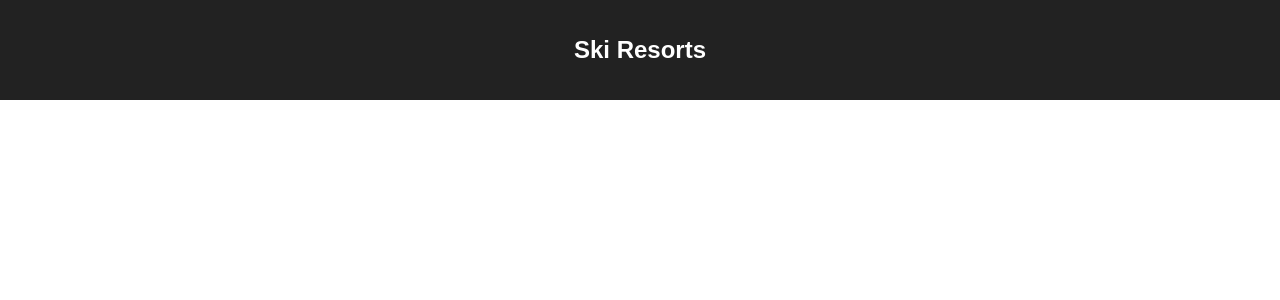
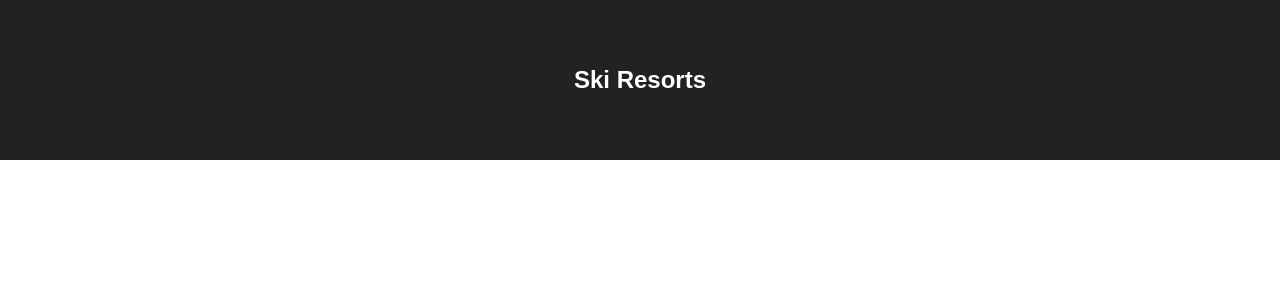
Before and after one commit to aklekotka2/warsawJS-workshop-17-skiResorts, a React (Create React App) app: page / in a window 1280 px wide. Shown: the top 300 px of the page. Built offline with nearby package versions, Linux system fonts and the light colour scheme.

Commit message:
Test do pusha

```diff
--- a/src/App.css
+++ b/src/App.css
@@ -5,7 +5,7 @@
 .App-header {
   background-color: #222;
   height: 60px;
-  padding: 20px;
+  padding: 50px;
   color: white;
 }
 
```
